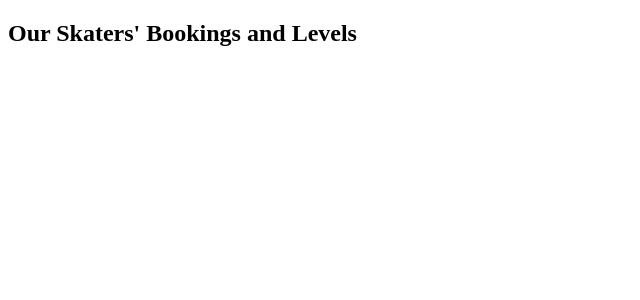
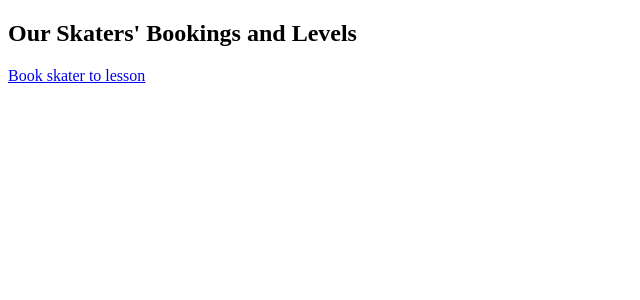
Before and after one commit to alexgjohn/RinkedIn, a Flask app: page /levels in a window 1280 px wide. Shown: the part 106-406 px from the top of the page, without its empty margins (0-640 px from the left). Run offline with Flask 3, Linux system fonts and the light colour scheme; data that the repository does not hold is empty; some libraries are stand-ins or nearby versions.

Commit message:
added pathways for better UX

```diff
--- a/roller_rink/templates/levels/index.jinja
+++ b/roller_rink/templates/levels/index.jinja
@@ -3,6 +3,9 @@
 {% block content %}
 <h1>{{ title }}</h1>
 
-{# {% %} #}
+{% for level in levels %}
+<P>{{ level.skater.full_name }} attends {{ level.lesson.name }} at {{ level.level_reached }} level!</P>
+{% endfor %}
 
+<p><a href="/levels/new">Book skater to lesson</a></p>
 {% endblock %}
```
